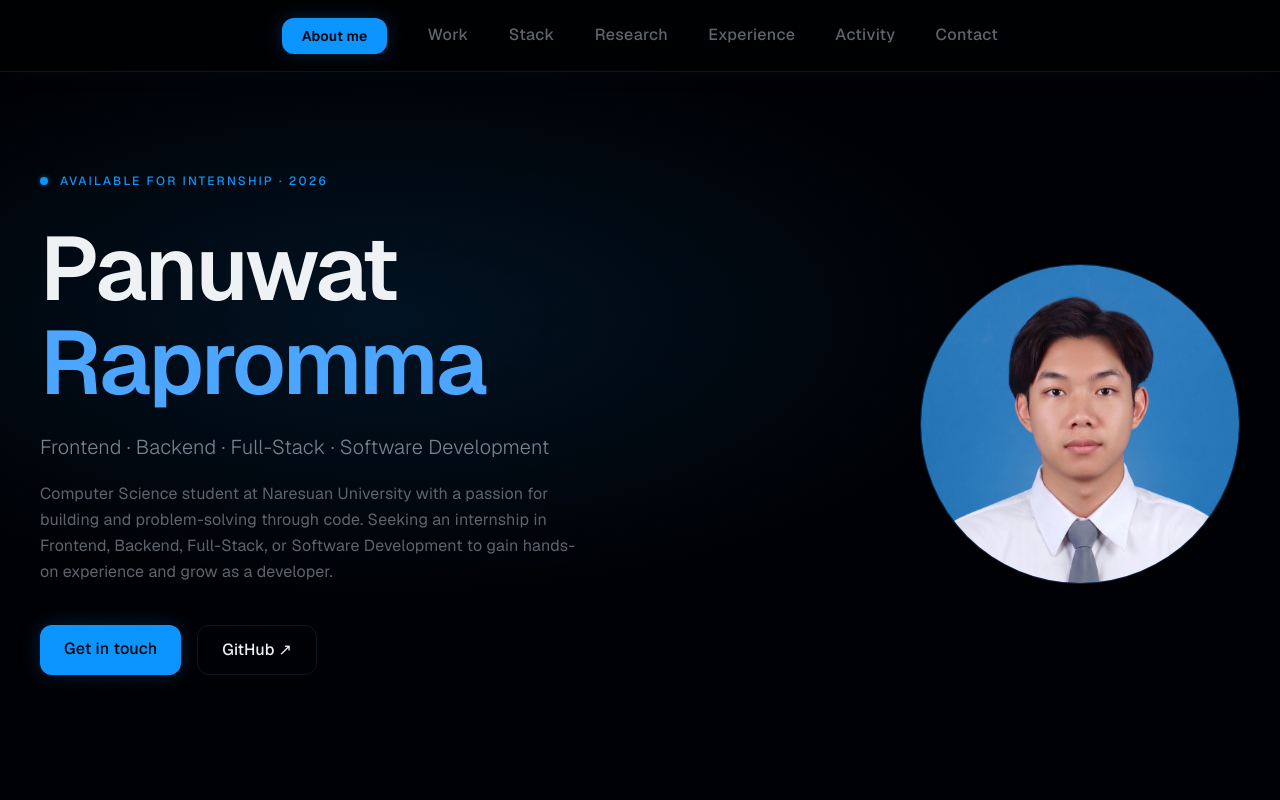
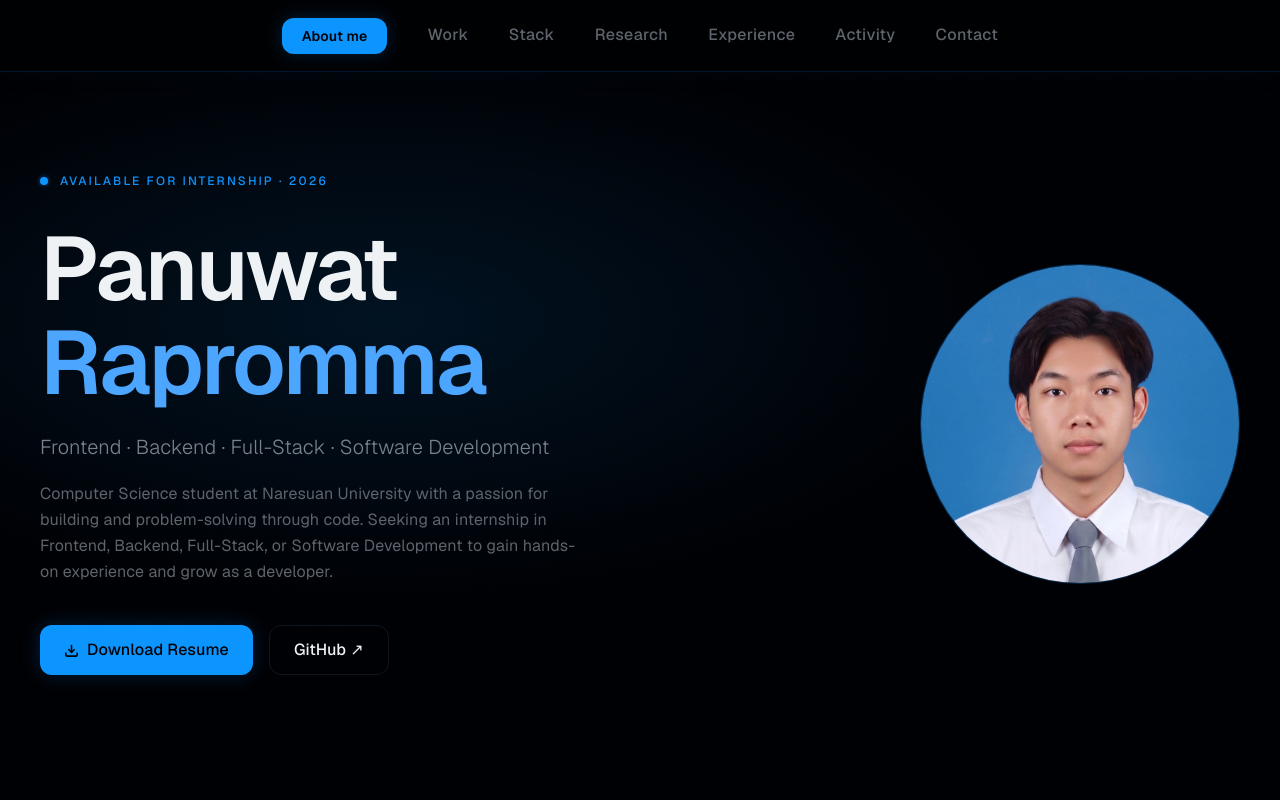
Before and after one commit to Panuwatjr-05/my-resume, a Next.js app: page / in a window 1280 px wide. Shown: the top 800 px of the page. Built offline with nearby package versions, Linux system fonts and the light colour scheme.

Commit message:
add download resume button and PDF

```diff
--- a/app/page.tsx
+++ b/app/page.tsx
@@ -225,15 +225,19 @@ export default function Home() {
 
               <div className="hero-item flex flex-wrap gap-4" style={{ "--delay": 440 } as React.CSSProperties}>
                 <a
-                  href="#contact"
-                  className="px-6 py-3 text-base font-medium rounded-xl transition-all hover:opacity-90"
+                  href="/Panuwat rapromma_CV_NU_SCI.pdf"
+                  download
+                  className="px-6 py-3 text-base font-medium rounded-xl transition-all hover:opacity-90 flex items-center gap-2"
                   style={{
                     background: "var(--accent)",
                     color: "oklch(0.07 0.022 255)",
                     boxShadow: "0 0 20px oklch(0.68 0.22 255 / 0.2)",
                   }}
                 >
-                  Get in touch
+                  <svg width="15" height="15" viewBox="0 0 24 24" fill="none" stroke="currentColor" strokeWidth="2.5">
+                    <path d="M21 15v4a2 2 0 0 1-2 2H5a2 2 0 0 1-2-2v-4"/><polyline points="7 10 12 15 17 10"/><line x1="12" y1="15" x2="12" y2="3"/>
+                  </svg>
+                  Download Resume
                 </a>
                 <a
                   href="https://github.com/Panuwatjr-05"
```
Also changed, not shown: 1 other file (tests, documents, lock files or other folders).
